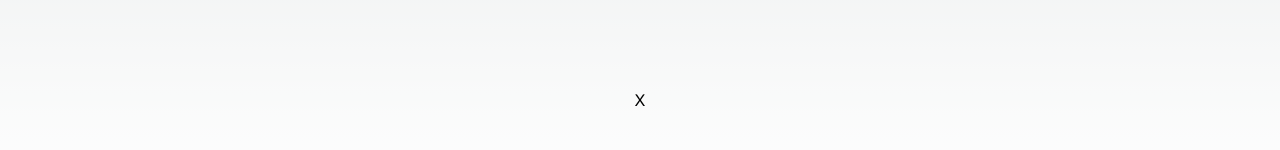
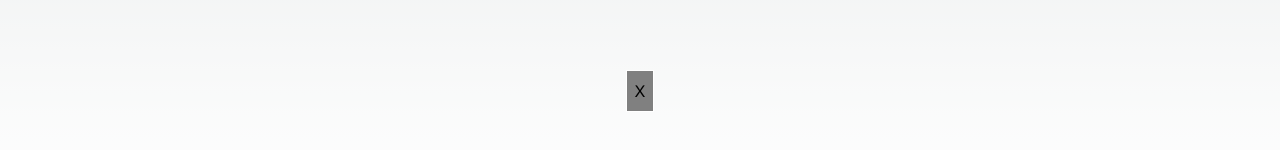
Before and after one commit to KylePep/ddbwiki, a Next.js app: page / in a window 1280 px wide. Shown: the part 592-742 px from the top of the page. Built offline with nearby package versions, Linux system fonts and the light colour scheme.

Commit message:
Created component for tictactoe, created css

```diff
--- a/app/globals.css
+++ b/app/globals.css
@@ -18,12 +18,15 @@
 
 body {
   color: rgb(var(--foreground-rgb));
-  background: linear-gradient(
-      to bottom,
+  background: linear-gradient(to bottom,
       transparent,
-      rgb(var(--background-end-rgb))
-    )
-    rgb(var(--background-start-rgb));
+      rgb(var(--background-end-rgb))) rgb(var(--background-start-rgb));
+}
+
+.square {
+  padding: 8px;
+  background-color: gray;
+  border: 1px solid white;
 }
 
 @layer utilities {
--- a/app/page.tsx
+++ b/app/page.tsx
@@ -1,10 +1,12 @@
+import Square from "./tictactoe";
+
 export default function Home() {
   return (
     <main className="flex min-h-screen flex-col items-center justify-between p-24">
       <div>
         Dungeons & DragonBalls Wiki!
       </div>
-      <button className="square">X</button>
+      <Square />
     </main>
   );
 }
--- /dev/null
+++ b/app/tictactoe.tsx
@@ -0,0 +1,3 @@
+export default function Square(){
+  return <button className="square">X</button>;
+}
```
